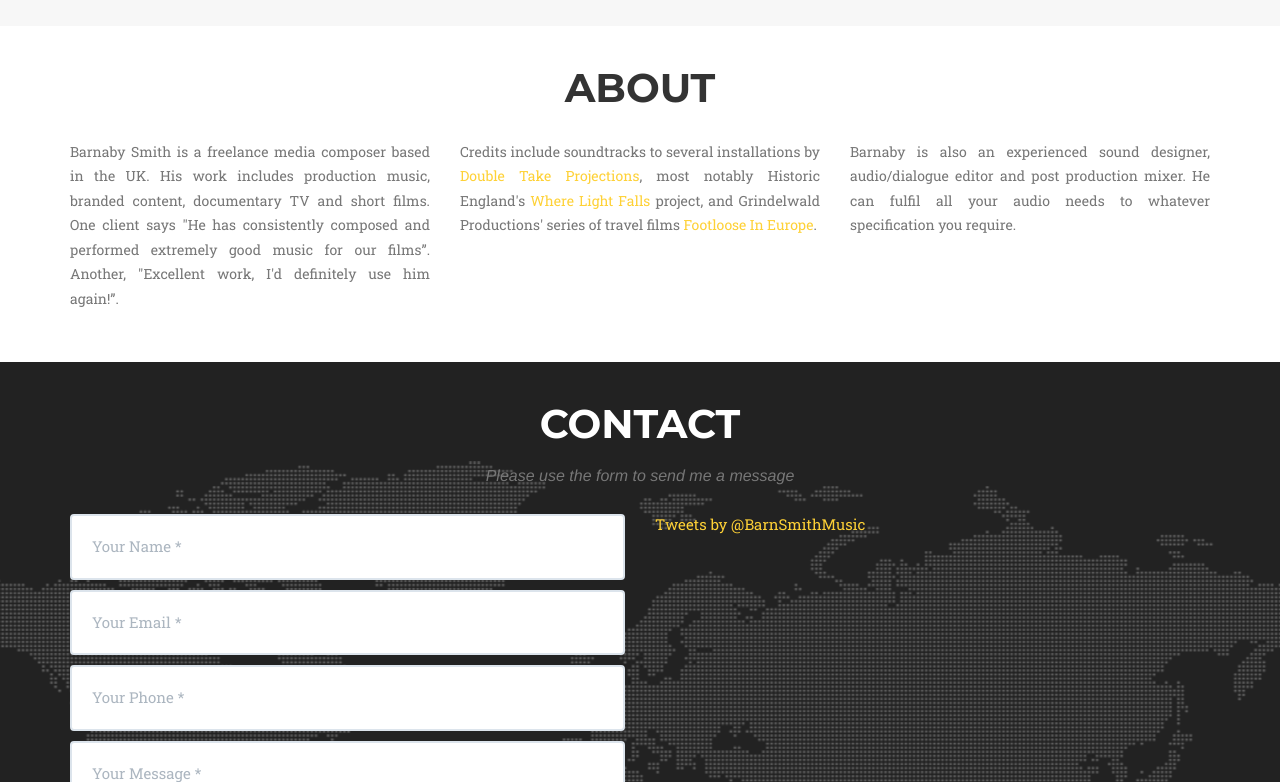
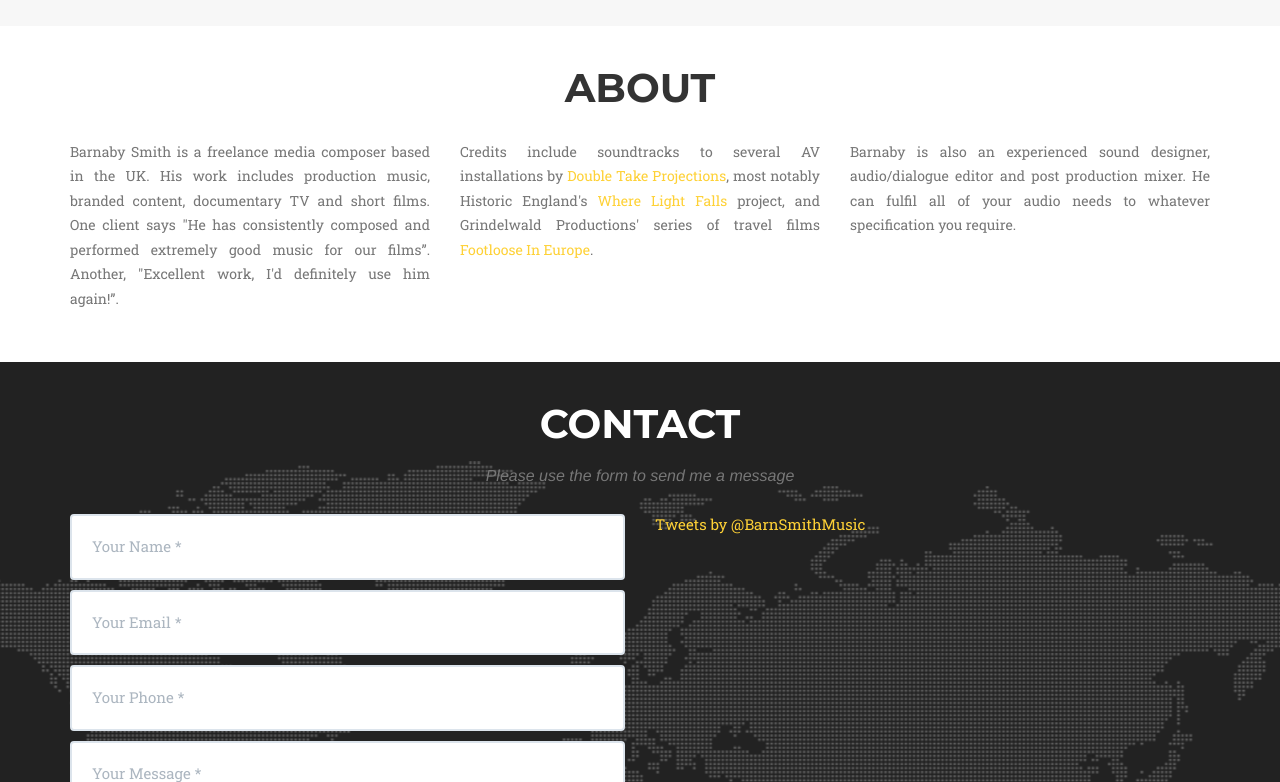
Before and after one commit to barnabysmithmusic/barnabysmithmusic.github.io, a Jekyll site: the page built from index.html, in a window 1280 px wide and 900 px high, scrolled down 3852 px, cut to the strip 118-900 px from the top of the window. Built offline with Jekyll 4.4.1, drawn with Linux system fonts in a browser that asks for light colours; some web fonts are replaced; comment, search, counter and statistics services are not loaded.

Commit message:
Update about.html

```diff
--- a/_includes/about.html
+++ b/_includes/about.html
@@ -15,12 +15,12 @@
                 </div>
                 <div class="col-sm-4">
                     <div class="about-column">
-                        <p class="text-muted">Credits include soundtracks to several installations by <a href="http://doubletakeprojections.com" target="_blank">Double Take Projections</a>, most notably Historic England's <a href="https://historicengland.org.uk/get-involved/visit/where-light-falls/" target="_blank">Where Light Falls</a> project, and Grindelwald Productions' series of travel films <a href="http://www.amazon.co.uk/gp/product/B005SV1FFK/ref=as_li_tl?ie=UTF8&camp=1634&creative=19450&creativeASIN=B005SV1FFK&linkCode=as2&tag=67616c6f6f70682e636f6d-21&linkId=L3BQ325HPRLJSZEO" target="_blank">Footloose In Europe</a>.</p>
+                        <p class="text-muted">Credits include soundtracks to several AV installations by <a href="http://doubletakeprojections.com" target="_blank">Double Take Projections</a>, most notably Historic England's <a href="https://historicengland.org.uk/get-involved/visit/where-light-falls/" target="_blank">Where Light Falls</a> project, and Grindelwald Productions' series of travel films <a href="http://www.amazon.co.uk/gp/product/B005SV1FFK/ref=as_li_tl?ie=UTF8&camp=1634&creative=19450&creativeASIN=B005SV1FFK&linkCode=as2&tag=67616c6f6f70682e636f6d-21&linkId=L3BQ325HPRLJSZEO" target="_blank">Footloose In Europe</a>.</p>
                     </div>
                 </div>
                 <div class="col-sm-4">
                     <div class="about-column">
-                        <p class="text-muted">Barnaby is also an experienced sound designer, audio/dialogue editor and post production mixer. He can fulfil all your audio needs to whatever specification you require.</p>
+                        <p class="text-muted">Barnaby is also an experienced sound designer, audio/dialogue editor and post production mixer. He can fulfil all of your audio needs to whatever specification you require.</p>
                     </div>
                 </div>
 
```
